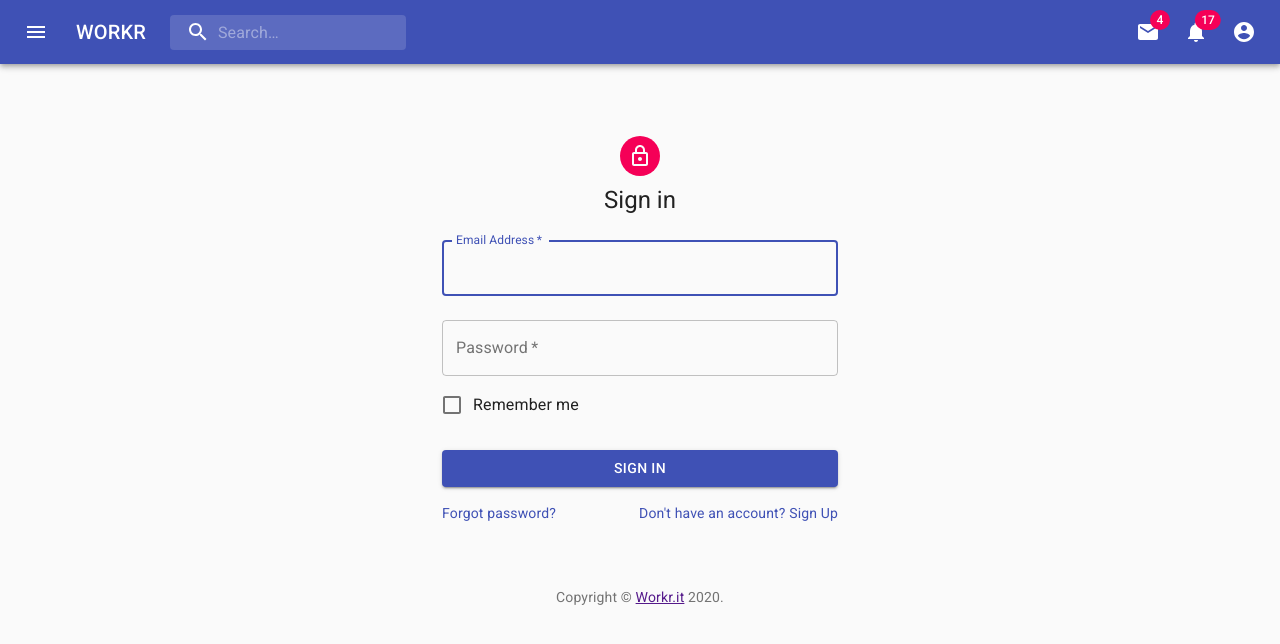
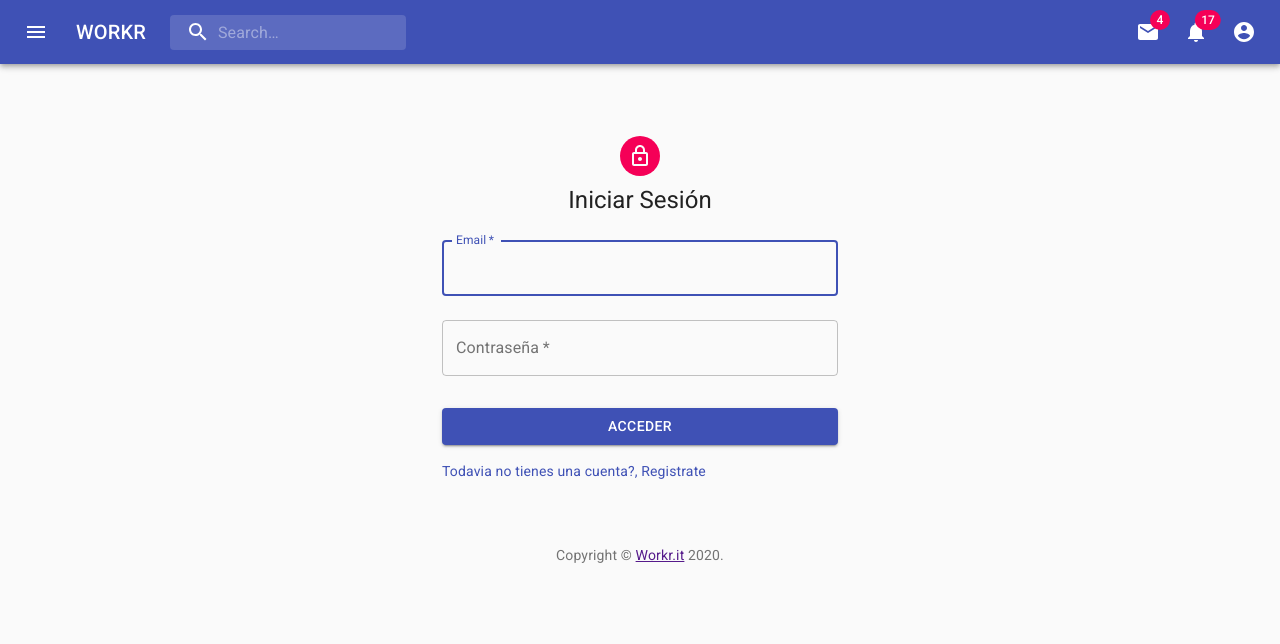
Before and after one commit to ivanfretes/workr-webclient, a React (Create React App) app in the folder client/: page /login in a window 1280 px wide. Shown: the top 644 px of the page. Built offline with nearby package versions, Linux system fonts and the light colour scheme.

Commit message:
Se vincula vista del login al api

```diff
--- a/client/src/components/pages/Login.js
+++ b/client/src/components/pages/Login.js
@@ -1,18 +1,19 @@
-import React from 'react';
+import React, { useState } from 'react';
 import Avatar from '@material-ui/core/Avatar';
 import Button from '@material-ui/core/Button';
 import CssBaseline from '@material-ui/core/CssBaseline';
 import TextField from '@material-ui/core/TextField';
-import FormControlLabel from '@material-ui/core/FormControlLabel';
-import Checkbox from '@material-ui/core/Checkbox';
+//import FormControlLabel from '@material-ui/core/FormControlLabel';
+//import Checkbox from '@material-ui/core/Checkbox';
 import Link from '@material-ui/core/Link';
 import Grid from '@material-ui/core/Grid';
-import Box from '@material-ui/core/Box';
+//import Box from '@material-ui/core/Box';
 import LockOutlinedIcon from '@material-ui/icons/LockOutlined';
 import Typography from '@material-ui/core/Typography';
 import { makeStyles } from '@material-ui/core/styles';
 import Container from '@material-ui/core/Container';
 
+import axios from "axios";
 
 const useStyles = makeStyles((theme) => ({
   paper: {
@@ -37,6 +38,43 @@ const useStyles = makeStyles((theme) => ({
 export default function SignIn() {
   const classes = useStyles();
 
+  const [formData, setFormData] = useState({
+    email : '',
+    password : ''
+  });
+
+  const { email , password } = formData;
+
+  const onChangeInputForm = e => setFormData({
+    ...formData,
+    [e.target.name] : e.target.value
+  });
+
+  const onSubmitForm = async e => {
+    e.preventDefault();
+
+    if (password.trim() != ''){
+
+      try {
+        const res = await axios.post('/api/auth', JSON.stringify(formData) , {
+          headers : {
+            'Content-Type' : 'application/json'
+          }
+        });
+
+        console.log(res.data);
+      } catch (error) {
+        console.log(error.response.data);
+      }
+
+
+    } else {
+      console.log('Password es requerido')
+    }
+  }
+
+
+
   return (
     <Container component="main" maxWidth="xs">
       <CssBaseline />
@@ -45,19 +83,22 @@ export default function SignIn() {
           <LockOutlinedIcon />
         </Avatar>
         <Typography component="h1" variant="h5">
-          Sign in
+          Iniciar Sesión
         </Typography>
-        <form className={classes.form} noValidate>
+        <form className={classes.form} onSubmit={e => onSubmitForm(e)}>
           <TextField
             variant="outlined"
             margin="normal"
             required
             fullWidth
             id="email"
-            label="Email Address"
+            label="Email"
             name="email"
+            value
             autoComplete="email"
             autoFocus
+            value={email}
+            onChange={e => onChangeInputForm(e)}
           />
           <TextField
             variant="outlined"
@@ -65,15 +106,17 @@ export default function SignIn() {
             required
             fullWidth
             name="password"
-            label="Password"
+            label="Contraseña"
             type="password"
             id="password"
             autoComplete="current-password"
+            value={password}
+            onChange={e => onChangeInputForm(e)}
           />
-          <FormControlLabel
+          {/*<FormControlLabel
             control={<Checkbox value="remember" color="primary" />}
             label="Remember me"
-          />
+          /> */}
           <Button
             type="submit"
             fullWidth
@@ -81,17 +124,18 @@ export default function SignIn() {
             color="primary"
             className={classes.submit}
           >
-            Sign In
+            Acceder
           </Button>
+
           <Grid container>
-            <Grid item xs>
+            {/*<Grid item xs>
               <Link href="#" variant="body2">
-                Forgot password?
+                Olvitaste la contraseña
               </Link>
-            </Grid>
+            </Grid> */}
             <Grid item>
-              <Link href="#" variant="body2">
-                {"Don't have an account? Sign Up"}
+              <Link href="/register" variant="body2">
+                {"Todavia no tienes una cuenta?, Registrate"}
               </Link>
             </Grid>
           </Grid>
--- a/client/src/components/pages/Register.js
+++ b/client/src/components/pages/Register.js
@@ -3,15 +3,15 @@ import Avatar from '@material-ui/core/Avatar';
 import Button from '@material-ui/core/Button';
 import CssBaseline from '@material-ui/core/CssBaseline';
 import TextField from '@material-ui/core/TextField';
-import FormControlLabel from '@material-ui/core/FormControlLabel';
-import Checkbox from '@material-ui/core/Checkbox';
+//import FormControlLabel from '@material-ui/core/FormControlLabel';
+//import Checkbox from '@material-ui/core/Checkbox';
 import Grid from '@material-ui/core/Grid';
-import Box from '@material-ui/core/Box';
+//import Box from '@material-ui/core/Box';
 import LockOutlinedIcon from '@material-ui/icons/LockOutlined';
 import Typography from '@material-ui/core/Typography';
 import { makeStyles } from '@material-ui/core/styles';
 import Container from '@material-ui/core/Container';
-import { BrowserRouter as Link } from 'react-router-dom';
+import Link from '@material-ui/core/Link';
 import axios from "axios";
 
 const useStyles = makeStyles((theme) => ({
@@ -171,12 +171,12 @@ export default function SignUp() {
                         className={classes.submit}
                     >
                         Registrarse
-          </Button>
-                    <Grid container justify="flex-end">
+                    </Button>
+                    <Grid container justify="center">
                         <Grid item>
                             <Link href="/login" variant="body2">
-                                Ya tienes una cuenta, Inicia Sesión
-              </Link>
+                                {"Ya tienes una cuenta?, Iniciar Sesión"}
+                            </Link>
                         </Grid>
                     </Grid>
 
```
